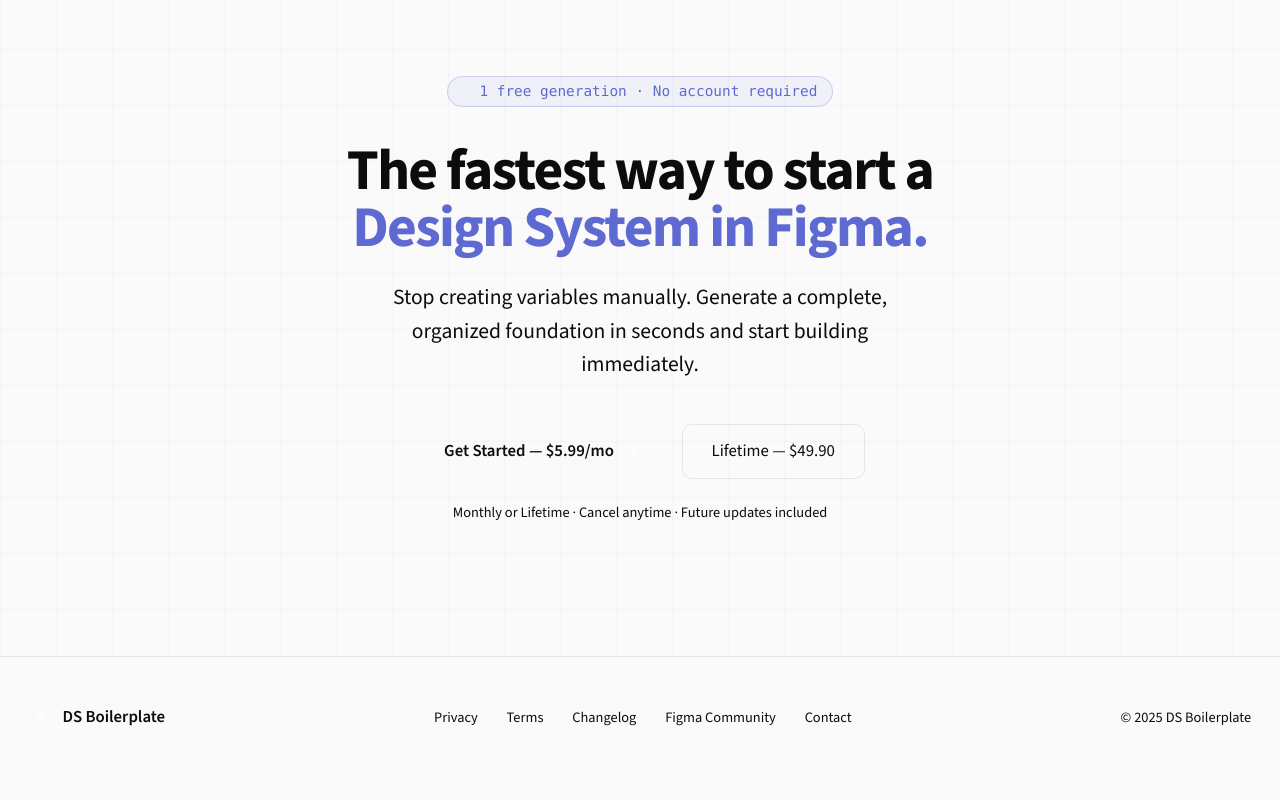
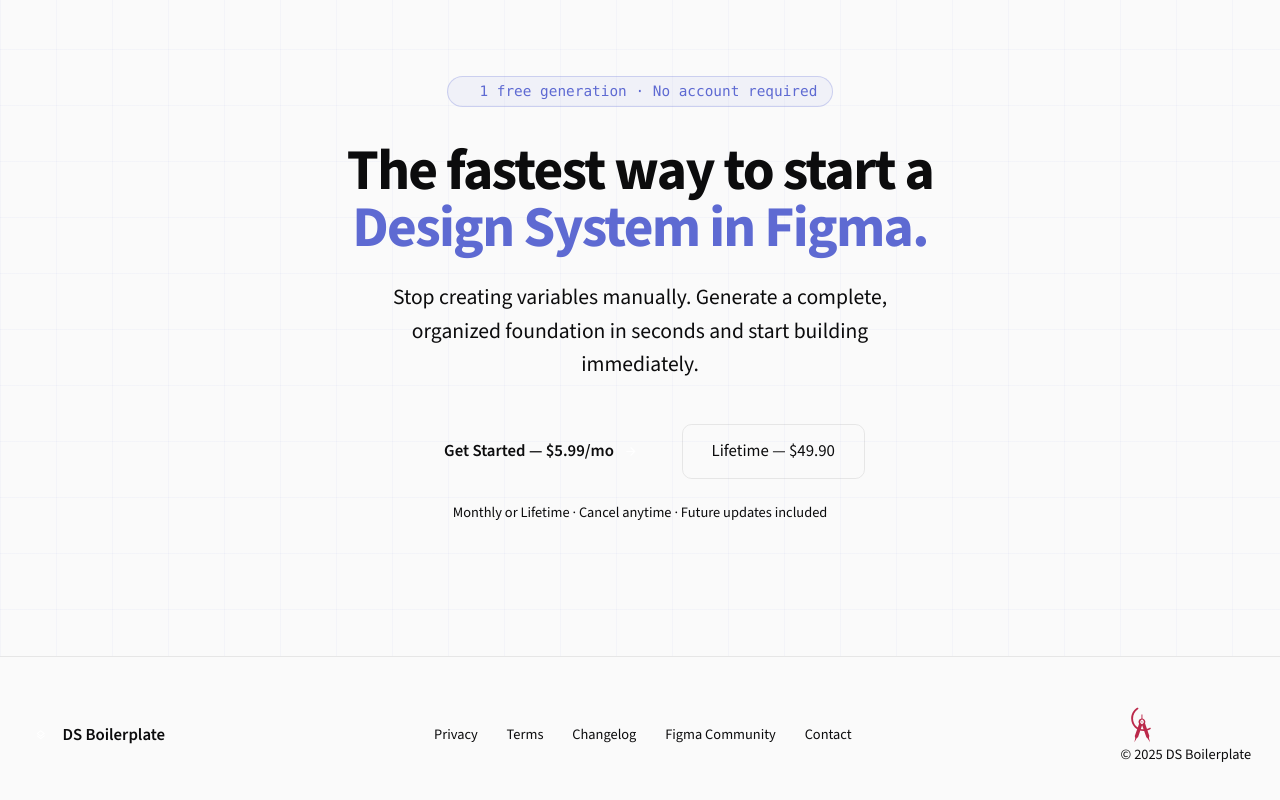
Before and after one commit to oCrisArts/DT-BoilerplateLP, a React (Vite) app: page / in a window 1280 px wide. Shown: the part 4988-5788 px from the top of the page. Before the commit the page ends 5765 px from the top, so only its background shows below. Built offline with nearby package versions, Linux system fonts and the light colour scheme.

Commit message:
link para min

```diff
--- a/src/app/Layout.tsx
+++ b/src/app/Layout.tsx
@@ -175,6 +175,13 @@ export default function Layout() {
             </Link>
           </div>
           <span className="text-xs text-muted-foreground">
+            <a href="https://ocris.art.br/" target="_blank" rel="noopener noreferrer">
+              <svg width="40" height="40" viewBox="0 0 40 40" fill="none" xmlns="http://www.w3.org/2000/svg">
+              <path d="M27.9279 32.8879L28.2959 30.8719L24.0159 18.2079C24.1999 17.7919 24.3359 17.3279 24.3359 16.8399C24.3359 15.1519 23.0959 13.7199 21.4239 13.4879V9.46387H20.4639V13.4879C18.8239 13.7119 17.5199 15.1199 17.5199 16.8399C17.5199 17.5039 17.7119 18.1519 18.0799 18.7039L13.7759 30.9199L14.2399 33.0559L13.4399 37.3599L15.4879 33.5759L17.1039 32.0559L21.1199 20.2559L25.3519 32.1599L26.6719 33.3999L29.0399 37.3439L27.9279 32.8879ZM22.8319 16.8479C22.8319 17.9519 22.0959 18.9199 21.0319 19.2079C19.7279 18.8559 18.9599 17.5119 19.3119 16.2079C19.5359 15.3679 20.1919 14.7119 21.0319 14.4879C22.0879 14.7759 22.8319 15.7439 22.8319 16.8479Z" fill="#BB294A"/>
+              <path d="M20.5518 16.8478C20.5518 17.2158 20.7038 17.5758 20.9678 17.8318C21.5118 17.2958 21.5198 16.4238 20.9838 15.8798C20.9758 15.8718 20.9678 15.8638 20.9678 15.8638C20.6958 16.1198 20.5518 16.4798 20.5518 16.8478Z" fill="#BB294A"/>
+              <path d="M28.44 22.8962C26.784 23.8402 24.912 24.3362 23.008 24.3362C16.952 24.3362 12.048 19.4322 12.048 13.3762C12.048 9.72024 13.872 6.30424 16.904 4.27224C16.904 4.27224 17.712 3.82424 17.272 3.07224C16.824 2.32024 16.008 2.81624 16.008 2.81624C12.496 5.05624 10.168 8.98424 10.168 13.4562C10.168 20.4162 15.816 26.0642 22.776 26.0642C25.064 26.0642 27.32 25.4402 29.28 24.2562C29.28 24.2562 30.176 23.8802 29.688 23.0962C29.2 22.3122 28.44 22.8962 28.44 22.8962Z" fill="#BB294A"/>
+              </svg>
+            </a>
             © 2025 DS Boilerplate
           </span>
         </div>
```
